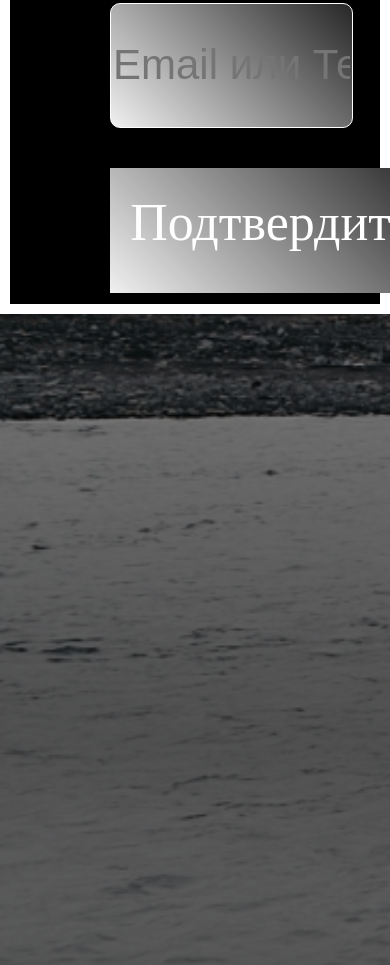
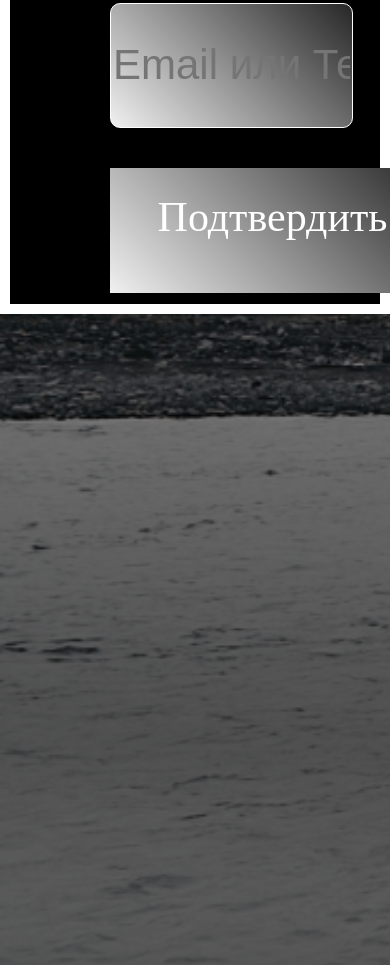
Before and after one commit to lexxIpLogger/TuiTurlinesss, a plain HTML site: page pages/registration.html in a window 390 px wide. Shown: the part 1061-2026 px from the top of the page. Drawn offline with Linux system fonts and the light colour scheme.

Commit message:
Update registration_styles.css

```diff
--- a/styles/registration_styles.css
+++ b/styles/registration_styles.css
@@ -196,7 +196,7 @@ p{
     .reg-form__button p{
         text-align: center;
         padding-top: 25px;
-        font-size: 52px;
+        font-size: 42px;
         color: #FFFFFF;
     }
 
```
